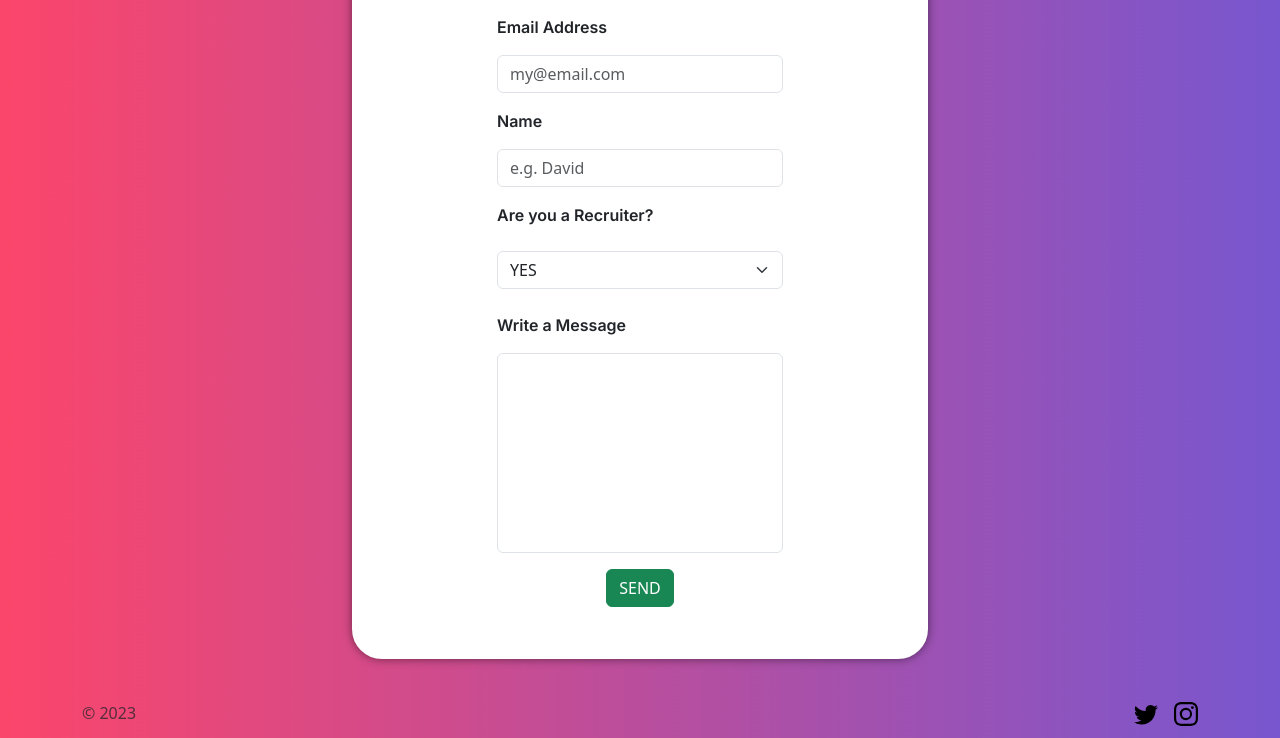
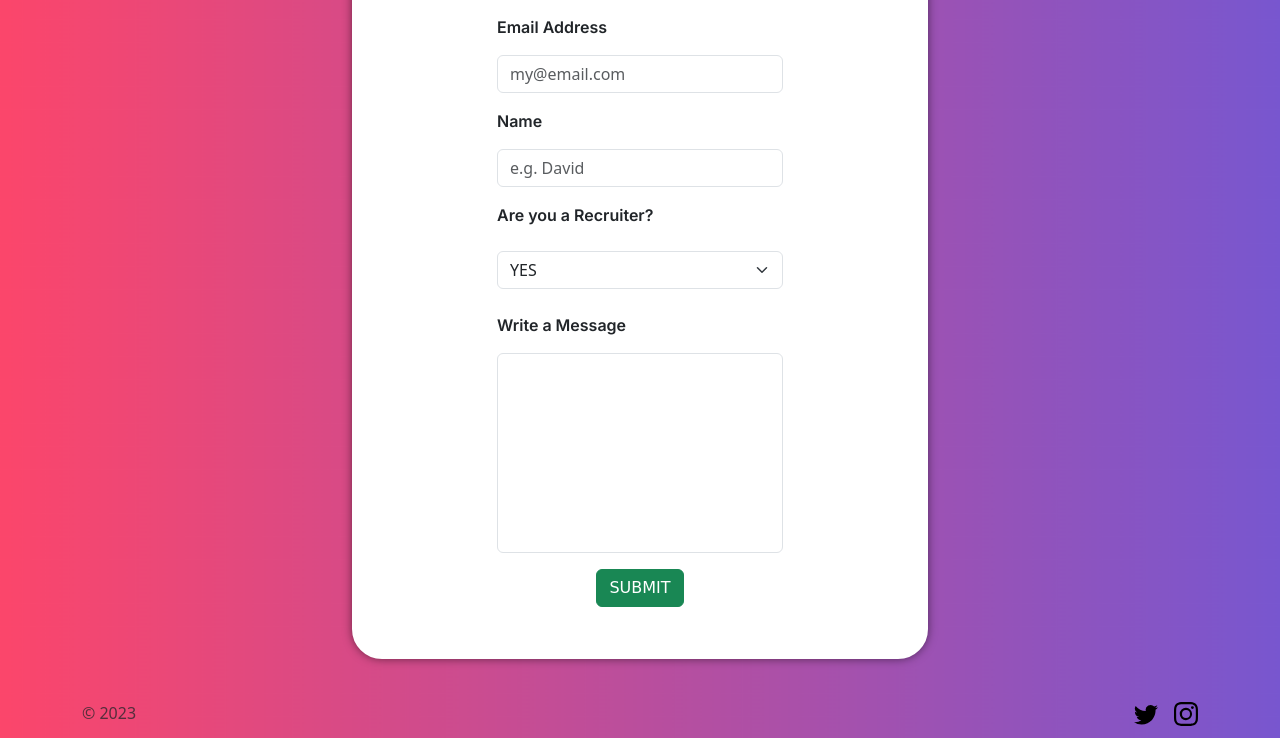
Before and after one commit to Archisman24/Portfolio-Website, a Flask app: page /contact in a window 1280 px wide. Shown: the part 296-1034 px from the top of the page. Run offline with Flask 3, Linux system fonts and the light colour scheme.

Commit message:
Modified the Send button

```diff
--- a/templates/contact.html
+++ b/templates/contact.html
@@ -19,8 +19,8 @@
                 Please enter the details below
             </p>
         </div>
-            <div class="col-lg-6 mx-auto my-4" style="margin-top: 10px;">
-                <form action="" method="POST">
+        <div class="col-lg-6 mx-auto my-4" style="margin-top: 10px; margin: 0 5%";>
+            <form action="" method="POST" id="contactForm">
                 <label for="email" class="form-label my-3 navs">Email Address</label>
                 <input type="email" id="email" placeholder="my@email.com" class="form-control" name="email_id"/>
 
@@ -33,15 +33,40 @@
                     <option value="No">NO</option>
                 </select>
                 <label for="query" class="my-3 navs">Write a Message</label>
-                    <textarea name="query" id="query" cols="40" rows="10" style="height: 200px; resize: none;" class="form-control "></textarea>
+                <textarea name="query" id="query" cols="40" rows="10" style="height: 200px; resize: none;" class="form-control"></textarea>
                 <div class="text-center">
-                        <button type="submit" class="btn btn-success my-3">SEND</button>
+                    <button type="submit" class="btn btn-success my-3">
+                        <span>SUBMIT</span>
+                    </button>
                 </div>
             </form>
         </div>
     </div>
     <div style="height: 30px;"></div>
     {%include 'footer.html'%}
+    <script>
+        document.addEventListener('DOMContentLoaded', function() {
+            var sendButton = document.querySelector('.btn-success');
+            var contactForm = document.querySelector('#contactForm');
+
+            contactForm.addEventListener('submit', function(event) {
+                event.preventDefault();
+
+                sendButton.disabled = true;
+                sendButton.classList.add('submitted');
+                sendButton.querySelector('span').innerHTML = 'SENDING...';
+
+                setTimeout(function() {
+                    sendButton.disabled = true;
+                    sendButton.classList.remove('submitted');
+                    sendButton.classList.add('submitted1');
+                    sendButton.querySelector('span').innerHTML = 'SEND';
+
+                    contactForm.reset();
+                }, 2000);
+            });
+        });
+    </script>
     <script src="https://cdn.jsdelivr.net/npm/bootstrap@5.3.0/dist/js/bootstrap.bundle.min.js" integrity="sha384-geWF76RCwLtnZ8qwWowPQNguL3RmwHVBC9FhGdlKrxdiJJigb/j/68SIy3Te4Bkz" crossorigin="anonymous"></script>
 </body>
 </html>
--- a/templates/styles.html
+++ b/templates/styles.html
@@ -73,5 +73,36 @@
     footer.border-top {
         border-color: black;
     }
+    .btn-success {
+            position: relative;
+            overflow: hidden;
+            transition: all 0.3s;
+            font-family: 'Cursive Font', cursive; /* Add your desired custom font here */
+        }
+
+        .btn-success:before {
+            content: "";
+            position: absolute;
+            top: 0;
+            left: -100%;
+            width: 100%;
+            height: 100%;
+            background: rgba(255, 255, 255, 0.2);
+            transition: all 0.3s;
+        }
+
+        .btn-success:hover:before {
+            left: 100%;
+        }
+
+        .btn-success span {
+            position: relative;
+            z-index: 1;
+        }
+        .btn-success.submitted {
+            background-color: green;
+        }
+        .btn-success.submitted1 {
+            background-color: #3A9BDC;
+        }
 </style>
-</style>
```
Lines whose indentation alone changed are shown as unchanged.
